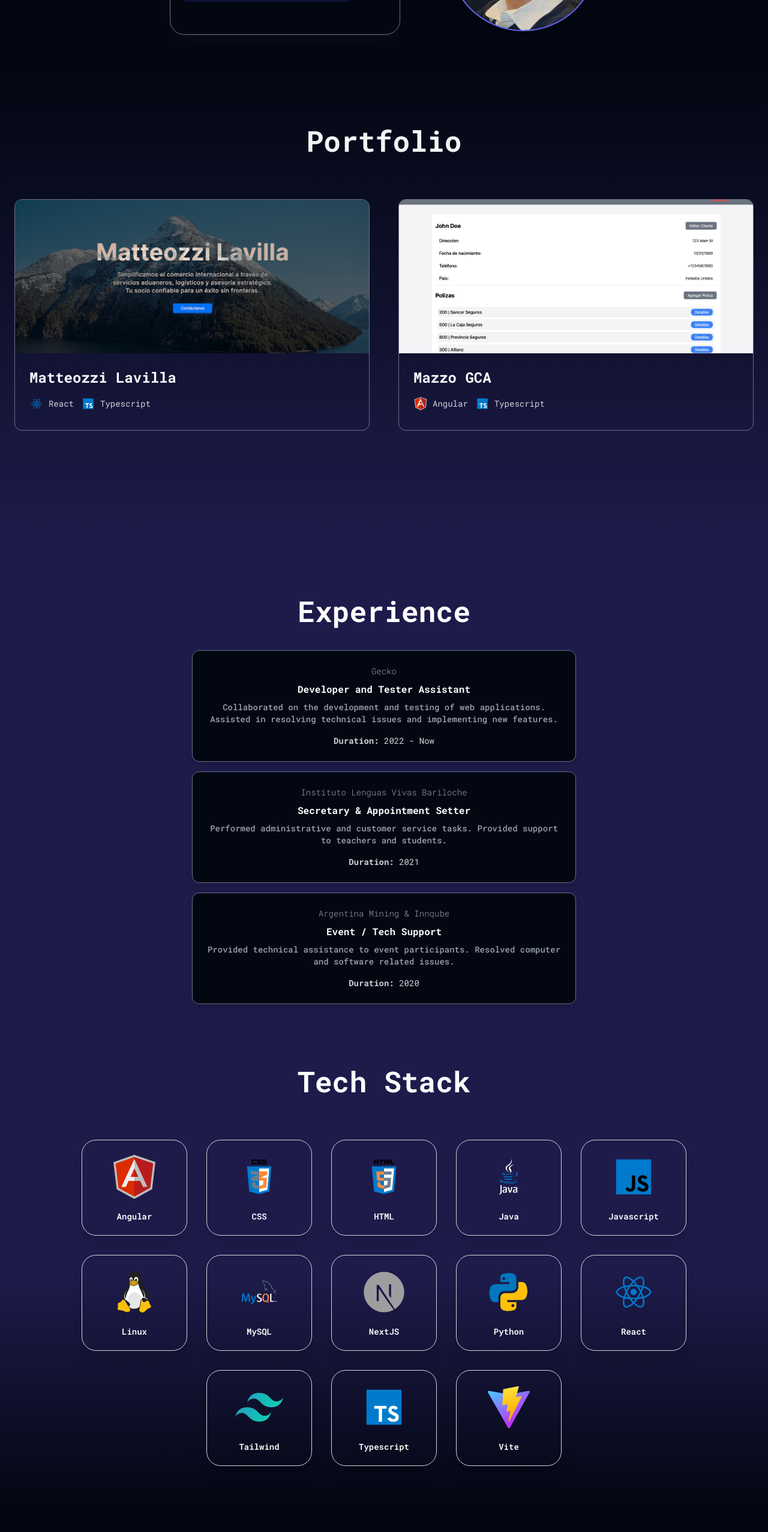
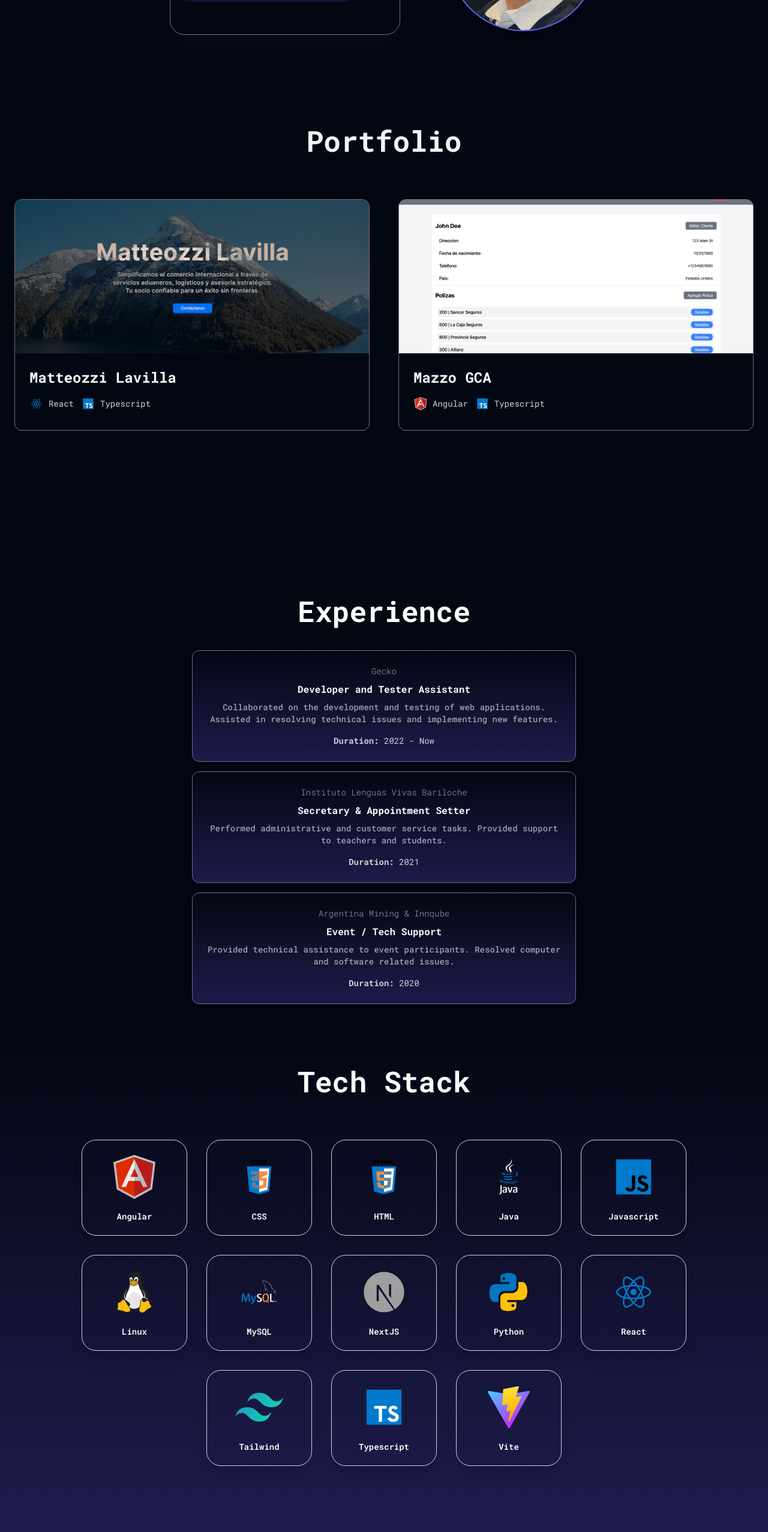
Before and after one commit to tmatteozzi/portfolio, a Next.js app: page / in a window 1280 px wide. Shown: the part 1160-3714 px from the top of the page at 60% size. Built offline with nearby package versions, Linux system fonts and the light colour scheme.

Commit message:
v2 changes

```diff
--- a/app/pages/Contact.tsx
+++ b/app/pages/Contact.tsx
@@ -81,7 +81,10 @@ export default function Contact() {
   };
 
   return (
-    <section id="contact" className="pt-8 pb-16 py-4 bg-gray-950 text-center">
+    <section
+      id="contact"
+      className="pt-8 pb-16 py-4 bg-gradient-to-b from-indigo-950 via-indigo-950 to-gray-950 text-center"
+    >
       <h1 className="text-2xl md:text-4xl lg:text-5xl font-bold text-white leading-relaxed lg:leading-snug mb-8 mx-auto">
         Contact
       </h1>
--- a/app/pages/Experience/Experience.tsx
+++ b/app/pages/Experience/Experience.tsx
@@ -21,7 +21,7 @@ export default function Experience({
 }: ExperienceProps) {
   return (
     <motion.div
-      className="bg-gray-950 border-slate-500 p-6 shadow-lg border rounded-xl"
+      className="bg-gradient-to-b from-gray-950 to-indigo-950 border-slate-500 p-6 shadow-lg border rounded-xl"
       whileHover="hover"
       variants={experienceVariants}
     >
--- a/app/pages/Experience/ExperienceList.tsx
+++ b/app/pages/Experience/ExperienceList.tsx
@@ -16,7 +16,7 @@ export default function ExperienceList({ experiences }: ExperienceListProps) {
   return (
     <section
       id="experience-list"
-      className="bg-indigo-950 min-h-screen py-16 text-center"
+      className="bg-gray-950 min-h-screen py-16 text-center"
     >
       <h1 className="text-2xl md:text-4xl lg:text-5xl font-bold text-white leading-relaxed lg:leading-snug mb-8 mx-auto">
         Experience
--- a/app/pages/Portfolio.tsx
+++ b/app/pages/Portfolio.tsx
@@ -18,7 +18,7 @@ const Portfolio: React.FC<PortfolioProps> = ({ content }) => {
   return (
     <section
       id="portfolio"
-      className="min-h-screen py-20 text-center bg-gradient-to-b from-gray-950 to-indigo-950"
+      className="min-h-screen py-20 text-center bg-gray-950"
     >
       <div className="container mx-auto px-6">
         <h1 className="text-2xl md:text-4xl lg:text-5xl font-bold text-gray-100 leading-relaxed lg:leading-snug mb-16 mx-auto">
--- a/app/pages/TechStack.tsx
+++ b/app/pages/TechStack.tsx
@@ -15,7 +15,7 @@ export default function TechStack({ techStack }: TechStackProps) {
   return (
     <section
       id="tech-stack"
-      className="pt-8 pb-16 py-4 bg-gradient-to-b from-indigo-950 via-indigo-950 to-gray-950 text-center"
+      className="pt-8 pb-16 py-4 bg-gradient-to-b from-gray-950 to-indigo-950 text-center"
     >
       <h1 className="text-2xl md:text-4xl lg:text-5xl font-bold text-white leading-relaxed lg:leading-snug mb-16 mx-auto">
         Tech Stack
```
